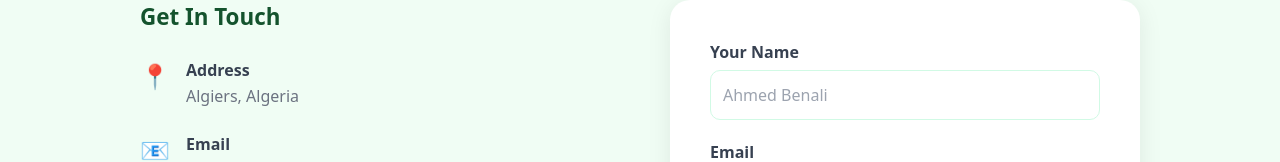
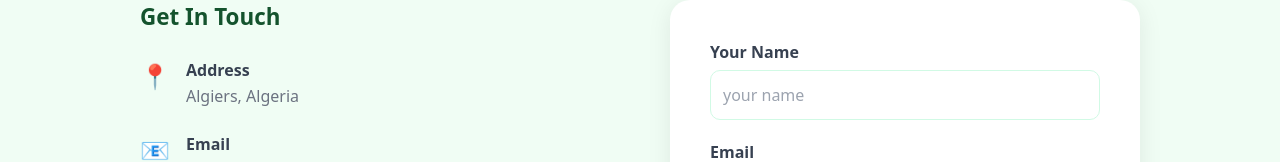
Before and after one commit to masterstudentzl1-jpg/agritech-algeria, a React (Vite) app in the folder client/: page /contact in a window 1280 px wide. Shown: the part 284-446 px from the top of the page. Built offline with nearby package versions, Linux system fonts and the light colour scheme; no server answers.

Commit message:
update contacte page

```diff
--- a/client/src/pages/ContactPage.jsx
+++ b/client/src/pages/ContactPage.jsx
@@ -42,7 +42,7 @@ export default function ContactPage() {
             </div>
           ) : (
             <form onSubmit={handleSubmit}>
-              {[['name', 'Your Name', 'text', 'Ahmed Benali'], ['email', 'Email', 'email', 'you@example.com']].map(([key, label, type, placeholder]) => (
+              {[['name', 'Your Name', 'text', 'your name'], ['email', 'Email', 'email', 'you@example.com']].map(([key, label, type, placeholder]) => (
                 <div key={key} style={{ marginBottom: '20px' }}>
                   <label style={{ display: 'block', fontWeight: 'bold', color: '#374151', marginBottom: '6px' }}>{label}</label>
                   <input type={type} placeholder={placeholder} value={form[key]}
```
